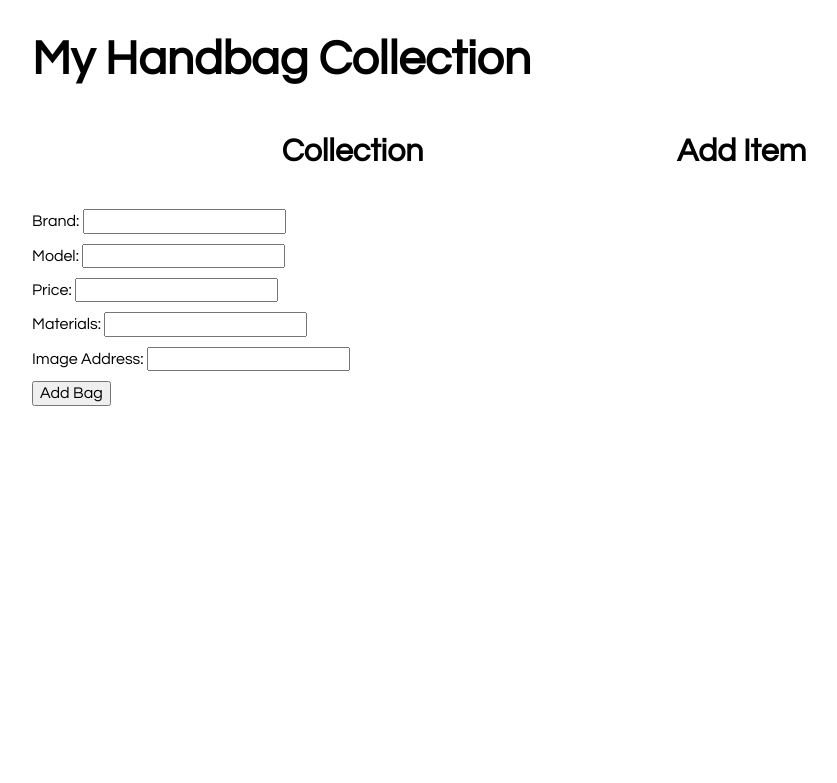
After one commit to isabellaaston/CollectionsApp, a PHP site: page /addBag.php in a window 1280 px wide. The commit adds this page. Shown: the top 783 px of the page, without its empty margins (96-933 px from the left). Run offline with PHP 8.4, Linux system fonts and the light colour scheme.

Commit message:
add bags page added

```diff
--- /dev/null
+++ b/addBag.php
@@ -0,0 +1,44 @@
+<html lang=en>
+<head>
+        <link rel="stylesheet" type="text/css" href="normalize.css">
+        <link rel="stylesheet" type="text/css" href="style.css">
+        <link href="https://fonts.googleapis.com/css?family=Fjalla+One&display=swap" rel="stylesheet">
+        <link href="https://fonts.googleapis.com/css?family=Questrial&display=swap" rel="stylesheet">
+        <title>My Collection</title>
+    </head>
+    <body>
+        <h1>My Handbag Collection</h1>
+        <nav>
+            <div class="navbar">
+                <a class="underline" href="index.php">Collection</a>
+                <a class="underline">Add Item</a>
+                <!-- <a class="underline">Edit Item</a> -->
+            </div>
+        </nav>
+    <main>
+        <form method ="post">
+            <div>
+                <label>Brand: </label>
+                <input type="text" name="brand"/><br>
+            </div>
+            <div>
+                <label>Model: </label>
+                <input type="text" name ="model"/><br>
+            </div>
+            <div>
+                <label>Price: </label>
+                <input type="text" name ="price"/><br>
+            </div>
+            <div>
+                <label>Materials: </label>
+                <input type="text" name ="materials"/><br>
+            </div>
+            <div>
+                <label>Image Address: </label>
+                <input type="text" name ="image address"/><br>
+            </div>
+            <input type ="submit" value="Add Bag"/>
+        </form>
+    </main>
+    </body>
+</html>
--- a/index.php
+++ b/index.php
@@ -2,7 +2,6 @@
     require_once('getDbFunction.php');
     require_once('getBagsFunction.php');
     require_once('listBagsFunction.php');
-
 ?>
 <html lang="en">
     <head>
@@ -17,7 +16,7 @@
         <nav>
             <div class="navbar">
                 <a class="underline">Collection</a>
-                <a class="underline">Add Item</a>
+                <a class="underline" href="addBag.php">Add Item</a>
                 <!-- <a class="underline">Edit Item</a> -->
             </div>
         </nav>
--- a/style.css
+++ b/style.css
@@ -19,12 +19,15 @@ h1 {
     border-bottom: 5px solid #000000;
 }
 .navbar {
+    display: flex;
+    justify-content: space-evenly;
+    padding: 10px 0 20px 0;
+}
+.navbar a{
+    text-decoration: none;
     color: #000000;
     font-size: 2em;
     font-weight: bold;
-    display: flex;
-    justify-content: space-evenly;
-    padding: 10px 0 20px 0;
 }
 .image {
     display: flex;
```
